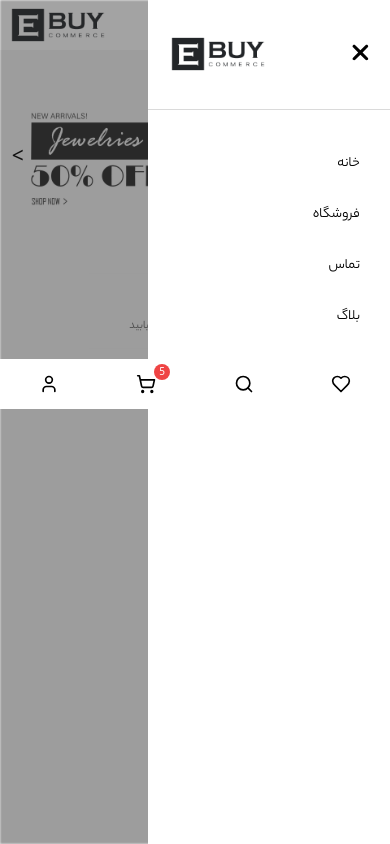
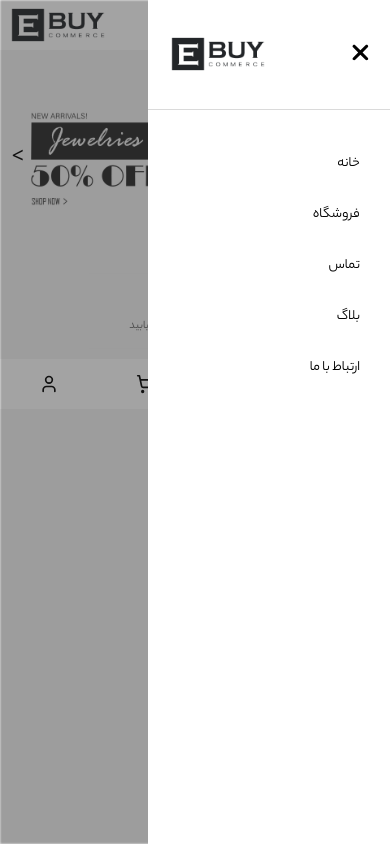
Before and after one commit to alizamanian79/Ecommerce, a Next.js app in the folder client/: page / in a window 390 px wide. Both pictures are taken after a click on the icon 371 px from the left and 24 px from the top of the page. Built offline with nearby package versions, Linux system fonts and the light colour scheme.

Commit message:
fix menu

```diff
--- a/client/src/components/Home/Menu/Phone/NavIcons.tsx
+++ b/client/src/components/Home/Menu/Phone/NavIcons.tsx
@@ -13,7 +13,7 @@ function NavIcons() {
   return (
     <div style={{direction:"ltr"}} className={
       `w-100 h-50 sticky bottom-0 max-sm:flex md:hidden justify-center items-center
-       bg-[#ffffff] z-[20]`}>
+       bg-[#ffffff]`}>
 
         <ul className='w-100 flex justify-center items-center h-[100%] '>
         <li className={`w-1/4 flex justify-center items-center h-[100%] hover:cursor-pointer `}><UserIcon /></li>
--- a/client/src/components/Home/Menu/Phone/NavItem.tsx
+++ b/client/src/components/Home/Menu/Phone/NavItem.tsx
@@ -33,7 +33,7 @@ const Nav: React.FC = () => {
         className={
           isOpen == true
             ? `absolute top-0 right-0 z-20 w-62 max-sm:h-screen bg-[white] transition-all ease-out delay-100 `
-            : `absolute top-0 right-0 z-[-1] w-0 max-sm:h-screen bg-[white] transition-all ease-out delay-100`
+            : `absolute top-0 right-0 z-[-10] w-0 max-sm:h-screen bg-[white] transition-all ease-out delay-100`
         }
       >
         <div
@@ -46,7 +46,7 @@ const Nav: React.FC = () => {
           }
         >
           <div>
-            {" "}
+
             <FontAwesomeIcon
               onClick={handleMenu}
               icon={faClose}
@@ -54,7 +54,7 @@ const Nav: React.FC = () => {
             />
           </div>
           <div>
-            {" "}
+
             <Image src={logo} height={100} width={100} alt="" />
           </div>
         </div>
@@ -66,7 +66,9 @@ const Nav: React.FC = () => {
               : `flex w-100  h-[80%] opacity-0 transition-all ease-out delay-75 translate-y-[10px]`
           }
         >
-          <ul className={"mt-[1.3rem] flex w-100 items-center px-5  flex-col"}>
+          <ul className={isOpen == true ?
+          "mt-[1.3rem] flex w-100 items-center px-5  flex-col"
+        :"mt-[1.3rem] flex w-0 items-center px-0  flex-col"}>
             {data.map((item, key) => (
               <li
                 className={
--- a/client/src/components/Home/Slider/Slider.tsx
+++ b/client/src/components/Home/Slider/Slider.tsx
@@ -82,6 +82,7 @@ const [screenSize, setScreenSize] = useState<number>(0)
           >
             {data.map((item, index) => (
               <Image
+              key={index}
                 src={item.src}
                 height={0}
                 width={0}
```
